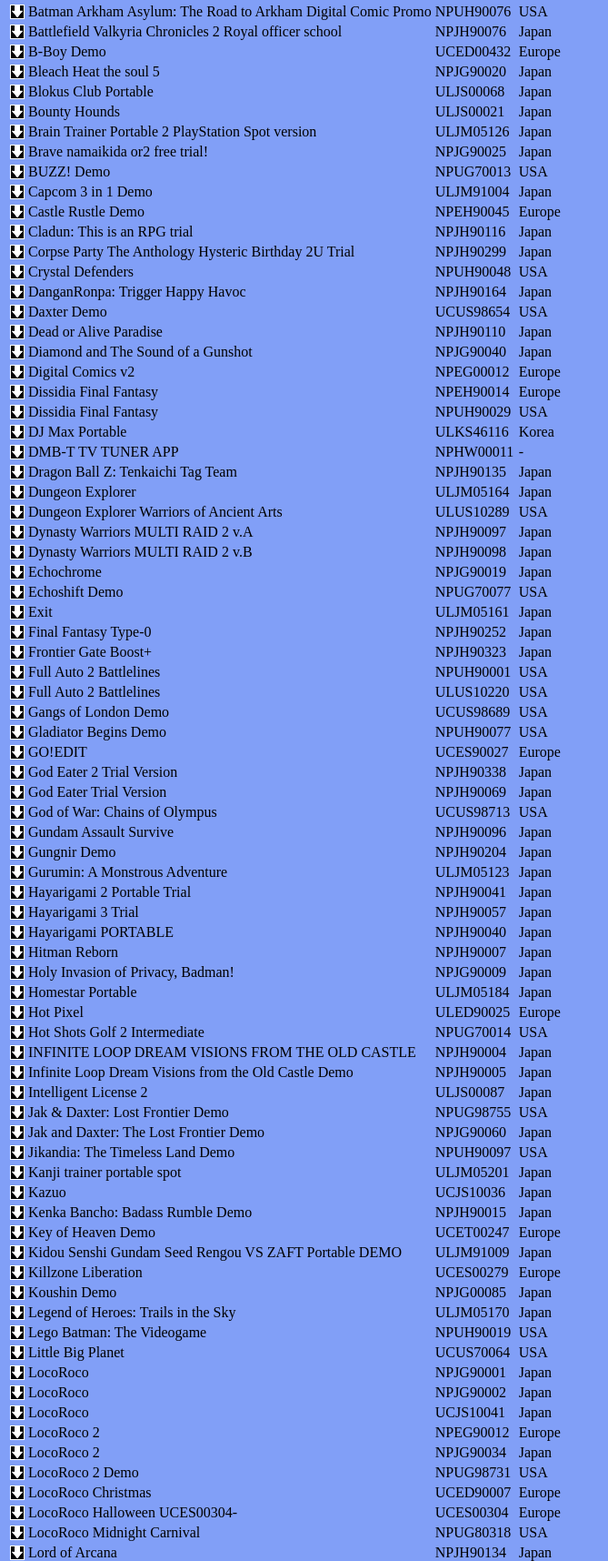
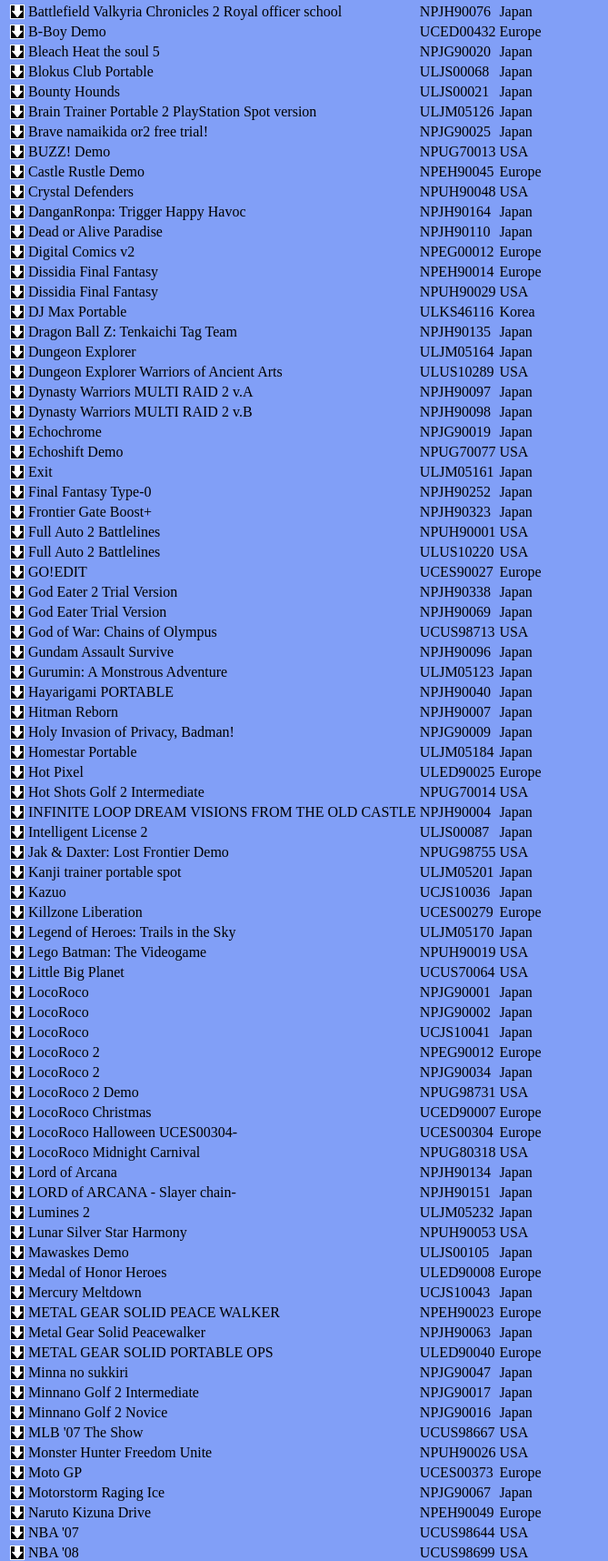
Before and after one commit to lusid1/psp, a plain HTML site: page demos/main.html in a window 1280 px wide. Shown: the part 239-1955 px from the top of the page at 91% size, without its empty margins (0-669 px from the left). Drawn offline with Linux system fonts and the light colour scheme.

Commit message:
remove dead links

```diff
--- a/demos/main.html
+++ b/demos/main.html
@@ -14,7 +14,6 @@
 <tr><td><a href="/xpd/demo/UCES00302.xpd"><img src="/images/dl.png"><td>Ape Academy 2 <td>UCES00302 <td>Europe
 <tr><td><a href="/xpd/demo/UCJS10060.xpd"><img src="/images/dl.png"><td>Ape Escape <td>UCJS10060 <td>Japan
 <tr><td><a href="/xpd/demo/UCUS98655.xpd"><img src="/images/dl.png"><td>Ape Escape Racing <td>UCUS98655 <td>USA
-<tr><td><a href="/xpd/demo/NPUH90076.xpd"><img src="/images/dl.png"><td>Batman Arkham Asylum: The Road to Arkham Digital Comic Promo <td>NPUH90076 <td>USA
 <tr><td><a href="/xpd/demo/NPJH90076.xpd"><img src="/images/dl.png"><td>Battlefield Valkyria Chronicles 2 Royal officer school <td>NPJH90076 <td>Japan
 <tr><td><a href="/xpd/demo/UCED00432.xpd"><img src="/images/dl.png"><td>B-Boy Demo <td>UCED00432 <td>Europe
 <tr><td><a href="/xpd/demo/NPJG90020.xpd"><img src="/images/dl.png"><td>Bleach Heat the soul 5 <td>NPJG90020 <td>Japan
@@ -23,20 +22,14 @@
 <tr><td><a href="/xpd/demo/ULJM05126.xpd"><img src="/images/dl.png"><td>Brain Trainer Portable 2 PlayStation Spot version <td>ULJM05126 <td>Japan
 <tr><td><a href="/xpd/demo/NPJG90025.xpd"><img src="/images/dl.png"><td>Brave namaikida or2 free trial! <td>NPJG90025 <td>Japan
 <tr><td><a href="/xpd/demo/NPUG70013.xpd"><img src="/images/dl.png"><td>BUZZ! Demo <td>NPUG70013 <td>USA
-<tr><td><a href="/xpd/demo/ULJM91004.xpd"><img src="/images/dl.png"><td>Capcom 3 in 1 Demo <td>ULJM91004 <td>Japan
 <tr><td><a href="/xpd/demo/NPEH90045.xpd"><img src="/images/dl.png"><td>Castle Rustle Demo <td>NPEH90045 <td>Europe
-<tr><td><a href="/xpd/demo/NPJH90116.xpd"><img src="/images/dl.png"><td>Cladun: This is an RPG trial <td>NPJH90116 <td>Japan
-<tr><td><a href="/xpd/demo/NPJH90299.xpd"><img src="/images/dl.png"><td>Corpse Party The Anthology Hysteric Birthday 2U Trial <td>NPJH90299 <td>Japan
 <tr><td><a href="/xpd/demo/NPUH90048.xpd"><img src="/images/dl.png"><td>Crystal Defenders <td>NPUH90048 <td>USA
 <tr><td><a href="/xpd/demo/NPJH90164.xpd"><img src="/images/dl.png"><td>DanganRonpa: Trigger Happy Havoc <td>NPJH90164 <td>Japan
-<tr><td><a href="/xpd/demo/UCUS98654.xpd"><img src="/images/dl.png"><td>Daxter Demo <td>UCUS98654 <td>USA
 <tr><td><a href="/xpd/demo/NPJH90110.xpd"><img src="/images/dl.png"><td>Dead or Alive Paradise <td>NPJH90110 <td>Japan
-<tr><td><a href="/xpd/demo/NPJG90040.xpd"><img src="/images/dl.png"><td>Diamond and The Sound of a Gunshot <td>NPJG90040 <td>Japan
 <tr><td><a href="/xpd/demo/NPEG00012.xpd"><img src="/images/dl.png"><td>Digital Comics v2 <td>NPEG00012 <td>Europe
 <tr><td><a href="/xpd/demo/NPEH90014.xpd"><img src="/images/dl.png"><td>Dissidia Final Fantasy <td>NPEH90014 <td>Europe
 <tr><td><a href="/xpd/demo/NPUH90029.xpd"><img src="/images/dl.png"><td>Dissidia Final Fantasy <td>NPUH90029 <td>USA
 <tr><td><a href="/xpd/demo/ULKS46116.xpd"><img src="/images/dl.png"><td>DJ Max Portable <td>ULKS46116 <td>Korea
-<tr><td><a href="/xpd/demo/NPHW00011.xpd"><img src="/images/dl.png"><td>DMB-T TV TUNER APP <td>NPHW00011 <td>-
 <tr><td><a href="/xpd/demo/NPJH90135.xpd"><img src="/images/dl.png"><td>Dragon Ball Z: Tenkaichi Tag Team <td>NPJH90135 <td>Japan
 <tr><td><a href="/xpd/demo/ULJM05164.xpd"><img src="/images/dl.png"><td>Dungeon Explorer <td>ULJM05164 <td>Japan
 <tr><td><a href="/xpd/demo/ULUS10289.xpd"><img src="/images/dl.png"><td>Dungeon Explorer Warriors of Ancient Arts <td>ULUS10289 <td>USA
@@ -49,17 +42,12 @@
 <tr><td><a href="/xpd/demo/NPJH90323.xpd"><img src="/images/dl.png"><td>Frontier Gate Boost+ <td>NPJH90323 <td>Japan
 <tr><td><a href="/xpd/demo/NPUH90001.xpd"><img src="/images/dl.png"><td>Full Auto 2 Battlelines <td>NPUH90001 <td>USA
 <tr><td><a href="/xpd/demo/ULUS10220.xpd"><img src="/images/dl.png"><td>Full Auto 2 Battlelines <td>ULUS10220 <td>USA
-<tr><td><a href="/xpd/demo/UCUS98689.xpd"><img src="/images/dl.png"><td>Gangs of London Demo <td>UCUS98689 <td>USA
-<tr><td><a href="/xpd/demo/NPUH90077.xpd"><img src="/images/dl.png"><td>Gladiator Begins Demo <td>NPUH90077 <td>USA
 <tr><td><a href="/xpd/demo/UCES90027.xpd"><img src="/images/dl.png"><td>GO!EDIT <td>UCES90027 <td>Europe
 <tr><td><a href="/xpd/demo/NPJH90338.xpd"><img src="/images/dl.png"><td>God Eater 2 Trial Version <td>NPJH90338 <td>Japan
 <tr><td><a href="/xpd/demo/NPJH90069.xpd"><img src="/images/dl.png"><td>God Eater Trial Version <td>NPJH90069 <td>Japan
 <tr><td><a href="/xpd/demo/UCUS98713.xpd"><img src="/images/dl.png"><td>God of War: Chains of Olympus <td>UCUS98713 <td>USA
 <tr><td><a href="/xpd/demo/NPJH90096.xpd"><img src="/images/dl.png"><td>Gundam Assault Survive <td>NPJH90096 <td>Japan
-<tr><td><a href="/xpd/demo/NPJH90204.xpd"><img src="/images/dl.png"><td>Gungnir Demo <td>NPJH90204 <td>Japan
 <tr><td><a href="/xpd/demo/ULJM05123.xpd"><img src="/images/dl.png"><td>Gurumin: A Monstrous Adventure <td>ULJM05123 <td>Japan
-<tr><td><a href="/xpd/demo/NPJH90041.xpd"><img src="/images/dl.png"><td>Hayarigami 2 Portable Trial <td>NPJH90041 <td>Japan
-<tr><td><a href="/xpd/demo/NPJH90057.xpd"><img src="/images/dl.png"><td>Hayarigami 3 Trial <td>NPJH90057 <td>Japan
 <tr><td><a href="/xpd/demo/NPJH90040.xpd"><img src="/images/dl.png"><td>Hayarigami PORTABLE <td>NPJH90040 <td>Japan
 <tr><td><a href="/xpd/demo/NPJH90007.xpd"><img src="/images/dl.png"><td>Hitman Reborn <td>NPJH90007 <td>Japan
 <tr><td><a href="/xpd/demo/NPJG90009.xpd"><img src="/images/dl.png"><td>Holy Invasion of Privacy, Badman! <td>NPJG90009 <td>Japan
@@ -67,18 +55,11 @@
 <tr><td><a href="/xpd/demo/ULED90025.xpd"><img src="/images/dl.png"><td>Hot Pixel <td>ULED90025 <td>Europe
 <tr><td><a href="/xpd/demo/NPUG70014.xpd"><img src="/images/dl.png"><td>Hot Shots Golf 2 Intermediate <td>NPUG70014 <td>USA
 <tr><td><a href="/xpd/demo/NPJH90004.xpd"><img src="/images/dl.png"><td>INFINITE LOOP DREAM VISIONS FROM THE OLD CASTLE <td>NPJH90004 <td>Japan
-<tr><td><a href="/xpd/demo/NPJH90005.xpd"><img src="/images/dl.png"><td>Infinite Loop Dream Visions from the Old Castle Demo <td>NPJH90005 <td>Japan
 <tr><td><a href="/xpd/demo/ULJS00087.xpd"><img src="/images/dl.png"><td>Intelligent License 2 <td>ULJS00087 <td>Japan
 <tr><td><a href="/xpd/demo/NPUG98755.xpd"><img src="/images/dl.png"><td>Jak & Daxter: Lost Frontier Demo <td>NPUG98755 <td>USA
-<tr><td><a href="/xpd/demo/NPJG90060.xpd"><img src="/images/dl.png"><td>Jak and Daxter: The Lost Frontier Demo <td>NPJG90060 <td>Japan
-<tr><td><a href="/xpd/demo/NPUH90097.xpd"><img src="/images/dl.png"><td>Jikandia: The Timeless Land Demo <td>NPUH90097 <td>USA
 <tr><td><a href="/xpd/demo/ULJM05201.xpd"><img src="/images/dl.png"><td>Kanji trainer portable spot <td>ULJM05201 <td>Japan
 <tr><td><a href="/xpd/demo/UCJS10036.xpd"><img src="/images/dl.png"><td>Kazuo <td>UCJS10036 <td>Japan
-<tr><td><a href="/xpd/demo/NPJH90015.xpd"><img src="/images/dl.png"><td>Kenka Bancho: Badass Rumble Demo <td>NPJH90015 <td>Japan
-<tr><td><a href="/xpd/demo/UCET00247.xpd"><img src="/images/dl.png"><td>Key of Heaven Demo <td>UCET00247 <td>Europe
-<tr><td><a href="/xpd/demo/ULJM91009.xpd"><img src="/images/dl.png"><td>Kidou Senshi Gundam Seed Rengou VS ZAFT Portable DEMO <td>ULJM91009 <td>Japan
 <tr><td><a href="/xpd/demo/UCES00279-Demo.xpd"><img src="/images/dl.png"><td>Killzone Liberation<td>UCES00279 <td>Europe
-<tr><td><a href="/xpd/demo/NPJG00085.xpd"><img src="/images/dl.png"><td>Koushin Demo <td>NPJG00085 <td>Japan
 <tr><td><a href="/xpd/demo/ULJM05170.xpd"><img src="/images/dl.png"><td>Legend of Heroes: Trails in the Sky <td>ULJM05170 <td>Japan
 <tr><td><a href="/xpd/demo/NPUH90019.xpd"><img src="/images/dl.png"><td>Lego Batman: The Videogame <td>NPUH90019 <td>USA
 <tr><td><a href="/xpd/demo/UCUS70064.xpd"><img src="/images/dl.png"><td>Little Big Planet <td>UCUS70064 <td>USA
@@ -108,7 +89,6 @@
 <tr><td><a href="/xpd/demo/NPUH90026.xpd"><img src="/images/dl.png"><td>Monster Hunter Freedom Unite <td>NPUH90026 <td>USA
 <tr><td><a href="/xpd/demo/UCES00373.xpd"><img src="/images/dl.png"><td>Moto GP <td>UCES00373 <td>Europe
 <tr><td><a href="/xpd/demo/NPJG90067.xpd"><img src="/images/dl.png"><td>Motorstorm Raging Ice <td>NPJG90067 <td>Japan
-<tr><td><a href="/xpd/demo/NPJH90059.xpd"><img src="/images/dl.png"><td>Narisokonai Eiyuutan Taiyou to Tsuki no Monogatari [JP] <td>NPJH90059 <td>Japan
 <tr><td><a href="/xpd/demo/NPEH90049.xpd"><img src="/images/dl.png"><td>Naruto Kizuna Drive <td>NPEH90049 <td>Europe
 <tr><td><a href="/xpd/demo/UCUS98644.xpd"><img src="/images/dl.png"><td>NBA '07 <td>UCUS98644 <td>USA
 <tr><td><a href="/xpd/demo/UCUS98699.xpd"><img src="/images/dl.png"><td>NBA '08 <td>UCUS98699 <td>USA
@@ -122,33 +102,21 @@
 <tr><td><a href="/xpd/demo/UCUS98734.xpd"><img src="/images/dl.png"><td>Patapon 2 <td>UCUS98734 <td>USA
 <tr><td><a href="/xpd/demo/NPJG90088.xpd"><img src="/images/dl.png"><td>Patapon 3 <td>NPJG90088 <td>Japan
 <tr><td><a href="/xpd/demo/NPJG90094.xpd"><img src="/images/dl.png"><td>Patapon 3 100 Hour Trial <td>NPJG90094 <td>Japan
-<tr><td><a href="/xpd/demo/UCKM84003.xpd"><img src="/images/dl.png"><td>Personal Utility Disk <td>UCKM84003 <td>Korea
 <tr><td><a href="/xpd/demo/NPUH90024.xpd"><img src="/images/dl.png"><td>Petz Saddle Club Demo <td>NPUH90024 <td>USA
 <tr><td><a href="/xpd/demo/NPUH90012.xpd"><img src="/images/dl.png"><td>Pipe Mania Demo <td>NPUH90012 <td>USA
 <tr><td><a href="/xpd/demo/NPEG90015.xpd"><img src="/images/dl.png"><td>PixelJunk Monsters <td>NPEG90015 <td>Europe
 <tr><td><a href="/xpd/demo/NPUG70057.xpd"><img src="/images/dl.png"><td>PixelJunk Monsters <td>NPUG70057 <td>USA
 <tr><td><a href="/xpd/demo/ULJM05135.xpd"><img src="/images/dl.png"><td>Pleasure in the brain AHA experience! PlayStation Spot version <td>ULJM05135 <td>Japan
-<tr><td><a href="/xpd/demo/NPJH90008.xpd"><img src="/images/dl.png"><td>Prinny: Can I Really Be The Hero? <td>NPJH90008 <td>Japan
-<tr><td><a href="/xpd/demo/NPUH90052.xpd"><img src="/images/dl.png"><td>Promethus Demo <td>NPUH90052 <td>USA
 <tr><td><a href="/xpd/demo/NPUH90004.xpd"><img src="/images/dl.png"><td>Puzzle Guzzle Demo Version <td>NPUH90004 <td>USA
-<tr><td><a href="/xpd/demo/NPIA09002.xpd"><img src="/images/dl.png"><td>Qriocity Music Unlimited App <td>NPIA09002 <td>-
-<tr><td><a href="/xpd/demo/NPJG90052.xpd"><img src="/images/dl.png"><td>Qruton <td>NPJG90052 <td>Japan
 <tr><td><a href="/xpd/demo/NPJG90038.xpd"><img src="/images/dl.png"><td>Remote agent <td>NPJG90038 <td>Japan
 <tr><td><a href="/xpd/demo/NPUG22850.xpd"><img src="/images/dl.png"><td>Resistance Retribution <td>NPUG22850 <td>USA
-<tr><td><a href="/xpd/demo/NPJG90037.xpd"><img src="/images/dl.png"><td>Resistance Retribution Demo [JP] <td>NPJG90037 <td>Japan
-<tr><td><a href="/xpd/demo/ULJM05043.xpd"><img src="/images/dl.png"><td>Rockman Irregular Hunter X Demo <td>ULJM05043 <td>Japan
-<tr><td><a href="/xpd/demo/ULJM91011.xpd"><img src="/images/dl.png"><td>R-Type/Mawaskes Demo <td>ULJM91011 <td>Japan
 <tr><td><a href="/xpd/demo/NPJH90127.xpd"><img src="/images/dl.png"><td>Second novel-her summer <td>NPJH90127 <td>Japan
 <tr><td><a href="/xpd/demo/NPUG70011.xpd"><img src="/images/dl.png"><td>Secret Agent Clank <td>NPUG70011 <td>USA
-<tr><td><a href="/xpd/demo/ULET00919.xpd"><img src="/images/dl.png"><td>Sega Rally Revo Demo <td>ULET00919 <td>Europe
-<tr><td><a href="/xpd/demo/NPIA00013.xpd"><img src="/images/dl.png"><td>SenseMe Channels App <td>NPIA00013 <td>-
 <tr><td><a href="/xpd/demo/ULJM05168.xpd"><img src="/images/dl.png"><td>Shichoka Crossword Demo <td>ULJM05168 <td>Japan
 <tr><td><a href="/xpd/demo/NPJH90099.xpd"><img src="/images/dl.png"><td>Shin-Sangoku Musou MULTI RAID 2 <td>NPJH90099 <td>Japan
-<tr><td><a href="/xpd/demo/UCED90036.xpd"><img src="/images/dl.png"><td>Smash Court Tennis 3 Demo <td>UCED90036 <td>Europe
 <tr><td><a href="/xpd/demo/UCED90042.xpd"><img src="/images/dl.png"><td>SOCOM Fireteam Bravo 2 <td>UCED90042 <td>Europe
 <tr><td><a href="/xpd/demo/UCUS98645.xpd"><img src="/images/dl.png"><td>SOCOM Fireteam Bravo 2 <td>UCUS98645 <td>USA
 <tr><td><a href="/xpd/demo/NPUG70003.xpd"><img src="/images/dl.png"><td>SOCOM Tactical Strike Demo <td>NPUG70003 <td>USA
-<tr><td><a href="/xpd/demo/NPJH90291.xpd"><img src="/images/dl.png"><td>Sol Trigger Demo <td>NPJH90291 <td>Japan
 <tr><td><a href="/xpd/demo/UJLM05315.xpd"><img src="/images/dl.png"><td>Space Invaders Extreme <td>UJLM05315 <td>Japan
 <tr><td><a href="/xpd/demo/NPUH90040.xpd"><img src="/images/dl.png"><td>StarWars Battlefront: Elite Squadron <td>NPUH90040 <td>USA
 <tr><td><a href="/xpd/demo/UCUS98641.xpd"><img src="/images/dl.png"><td>Syphon Filter Dark Mirror <td>UCUS98641 <td>USA
@@ -158,7 +126,6 @@
 <tr><td><a href="/xpd/demo/NPJG90003.xpd"><img src="/images/dl.png"><td>Together Everywhere! (Doko Demo Issyo) <td>NPJG90003 <td>Japan
 <tr><td><a href="/xpd/demo/NPJH90332.xpd"><img src="/images/dl.png"><td>Toukiden: The Age of Demons Action <td>NPJH90332 <td>Japan
 <tr><td><a href="/xpd/demo/NPJG90105.xpd"><img src="/images/dl.png"><td>UMD Passport <td>NPJG90105 <td>Japan
-<tr><td><a href="/xpd/demo/UTST99205.xpd"><img src="/images/dl.png"><td>UMD Read and Verify <td>UTST99205 <td>TEST
 <tr><td><a href="/xpd/demo/ULJS00137.xpd"><img src="/images/dl.png"><td>Umihara Kawase Portable <td>ULJS00137 <td>Japan
 <tr><td><a href="/xpd/demo/NPJH90068.xpd"><img src="/images/dl.png"><td>Undead Knights <td>NPJH90068 <td>Japan
 <tr><td><a href="/xpd/demo/NPUH90036.xpd"><img src="/images/dl.png"><td>Undead Knights <td>NPUH90036 <td>USA
```
Also changed, not shown: 1 other file.
